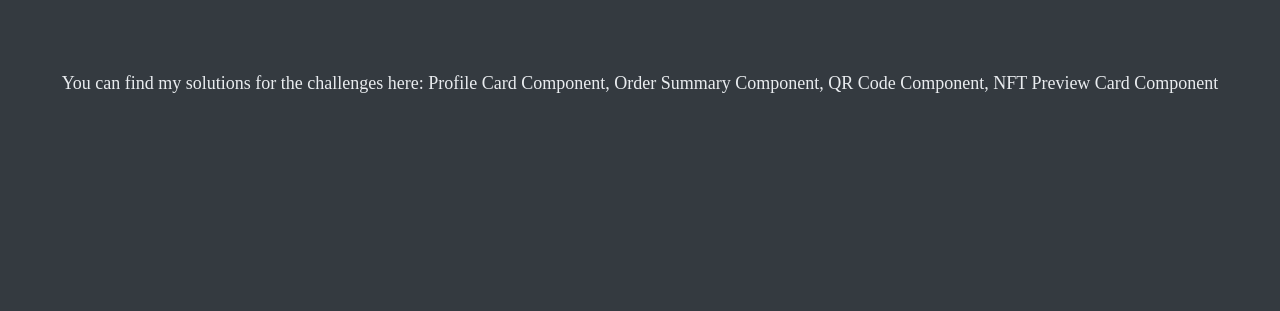
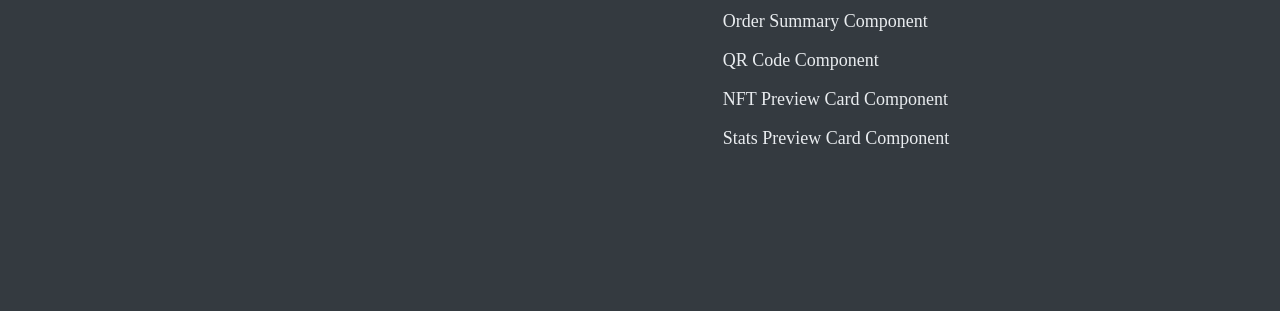
Before and after one commit to henripc/frontendmentor-challenges, a plain HTML site: page index.html in a window 1280 px wide. Shown: the part 489-800 px from the top of the page. Drawn offline with Linux system fonts and the light colour scheme; a web font is replaced by a local one.

Commit message:
fixed html and css of the main page

```diff
--- a/index.html
+++ b/index.html
@@ -23,11 +23,24 @@
     <div class="container">
       <p class="paragraph-solutions">
         You can find my solutions for the challenges here:
-        <a href="./profile-card-component/index.html" target="_blank">Profile Card Component</a>,
-        <a href="./order-summary-component/index.html" target="_blank">Order Summary Component</a>,
-        <a href="./qr-code-component/index.html" target="_blank">QR Code Component</a>,
-        <a href="./nft-preview-card-component/index.html" target="_blank">NFT Preview Card Component</a>
       </p>
+      <div class="solution-container">
+        <a class="solution-link" href="./profile-card-component/index.html" target="_blank"
+          >Profile Card Component</a
+        >
+        <a class="solution-link" href="./order-summary-component/index.html" target="_blank"
+          >Order Summary Component</a
+        >
+        <a class="solution-link" href="./qr-code-component/index.html" target="_blank"
+          >QR Code Component</a
+        >
+        <a class="solution-link" href="./nft-preview-card-component/index.html" target="_blank"
+          >NFT Preview Card Component</a
+        >
+        <a class="solution-link" href="./stats-preview-card-component/index.html" target="_blank"
+          >Stats Preview Card Component</a
+        >
+      </div>
     </div>
   </body>
 </html>
--- a/style.css
+++ b/style.css
@@ -15,6 +15,12 @@
   font-family: "Hahmlet", serif;
   line-height: 1.6;
   background-color: #343a40;
+
+  display: flex;
+  flex-direction: column;
+  align-items: center;
+  justify-content: center;
+  gap: 10rem;
 }
 
 .heading-1 {
@@ -23,28 +29,44 @@
   color: #e9ecef;
 
   width: max-content;
-  margin: 40rem auto 10rem auto;
+  margin: 30rem auto 0 auto;
 }
 
 .container {
   width: max-content;
   margin: 0 auto;
+
+  display: flex;
+  align-items: flex-start;
+  gap: 1.5rem;
 }
 
 .paragraph-solutions {
   font-size: 1.8rem;
+  letter-spacing: 0.3px;
   color: #e9ecef;
 }
 
-.paragraph-solutions a {
+.solution-container {
+  display: flex;
+  flex-direction: column;
+  gap: 1rem;
+}
+
+.solution-link:link {
+  width: max-content;
+  font-size: 1.8rem;
+  color: #e9ecef;
   display: inline-block;
-  font-size: inherit;
-  color: inherit;
   text-decoration: none;
   position: relative;
 }
 
-.paragraph-solutions a::after {
+.solution-link:visited {
+  color: #4073a7;
+}
+
+.solution-link::after {
   content: "";
   position: absolute;
   top: 2.8rem;
@@ -56,6 +78,6 @@
   transition: transform 0.3s;
 }
 
-.paragraph-solutions a:hover::after {
+.solution-link:hover::after {
   transform: scaleX(1);
 }
```
